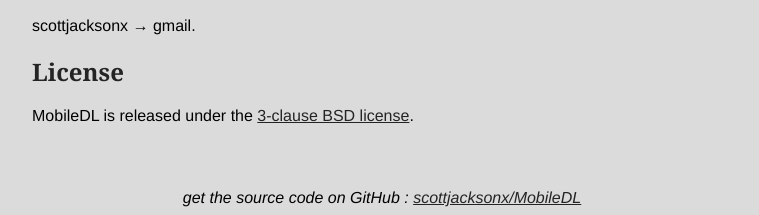
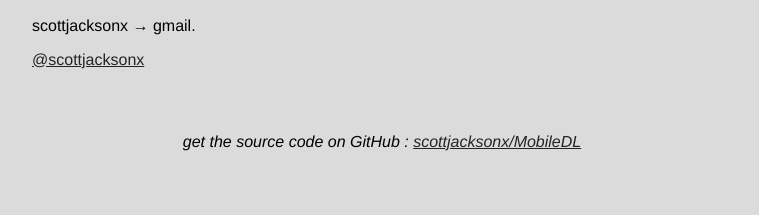
Before and after one commit to scottjacksonx/scottjacksonx.github.com, a plain HTML site: page MobileDL/index.html in a window 1280 px wide. Shown: the part 1150-1365 px from the top of the page, without its empty margins (258-1017 px from the left). After the commit the page ends 1309 px from the top, so only its background shows below. Drawn offline with Linux system fonts and the light colour scheme.

Commit message:
Updated the page.

```diff
--- a/MobileDL/index.html
+++ b/MobileDL/index.html
@@ -58,8 +58,7 @@
     <img border="0" width="90" src="http://github.com/images/modules/download/zip.png"></a></p>
 	<h2>Contact</h2>
 	<p>scottjacksonx &rarr; gmail.</p>
-	<h2>License</h2>
-	<p>MobileDL is released under the <a href="http://en.wikipedia.org/wiki/BSD_licenses#3-clause_license_.28.22New_BSD_License.22.29">3-clause BSD license</a>.</p>
+	<p><a href="http://twitter.com/scottjacksonx">@scottjacksonx</a></p>
 	<br/>
 
     <div class="footer">
```
